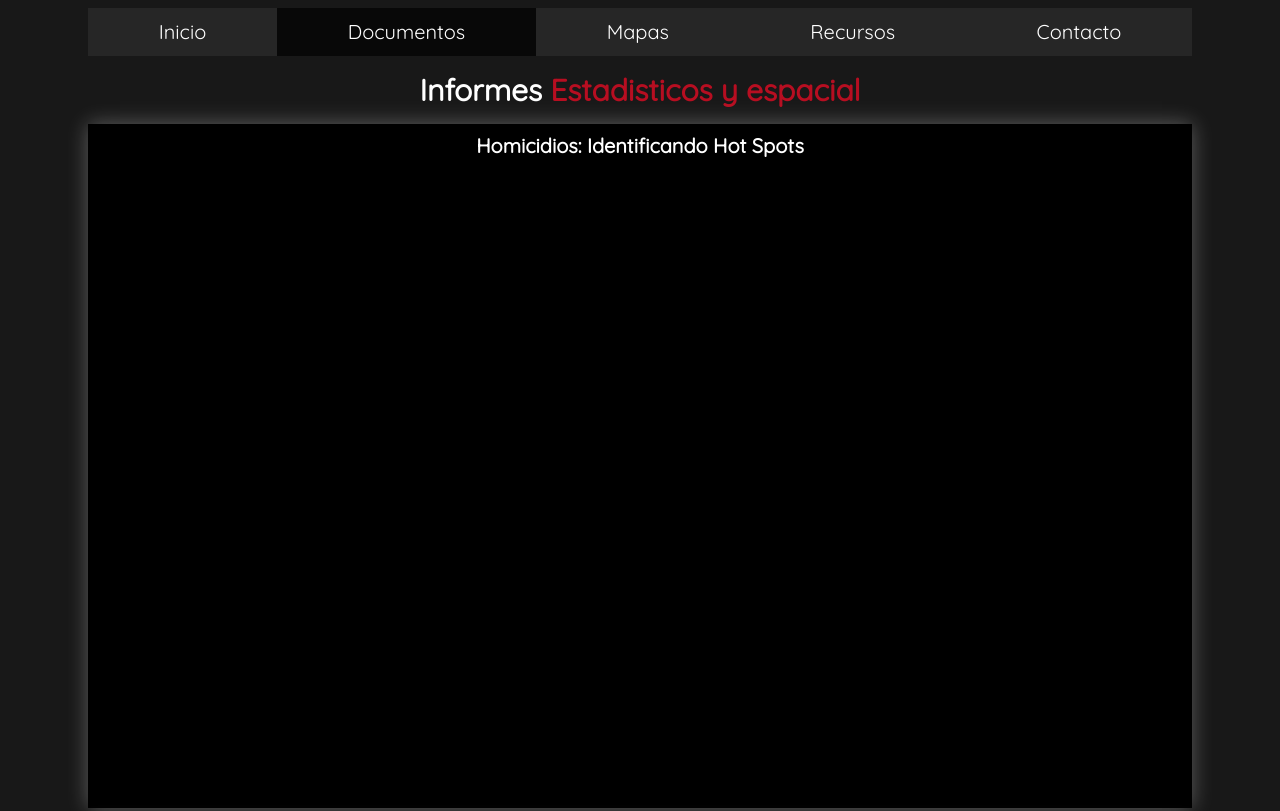
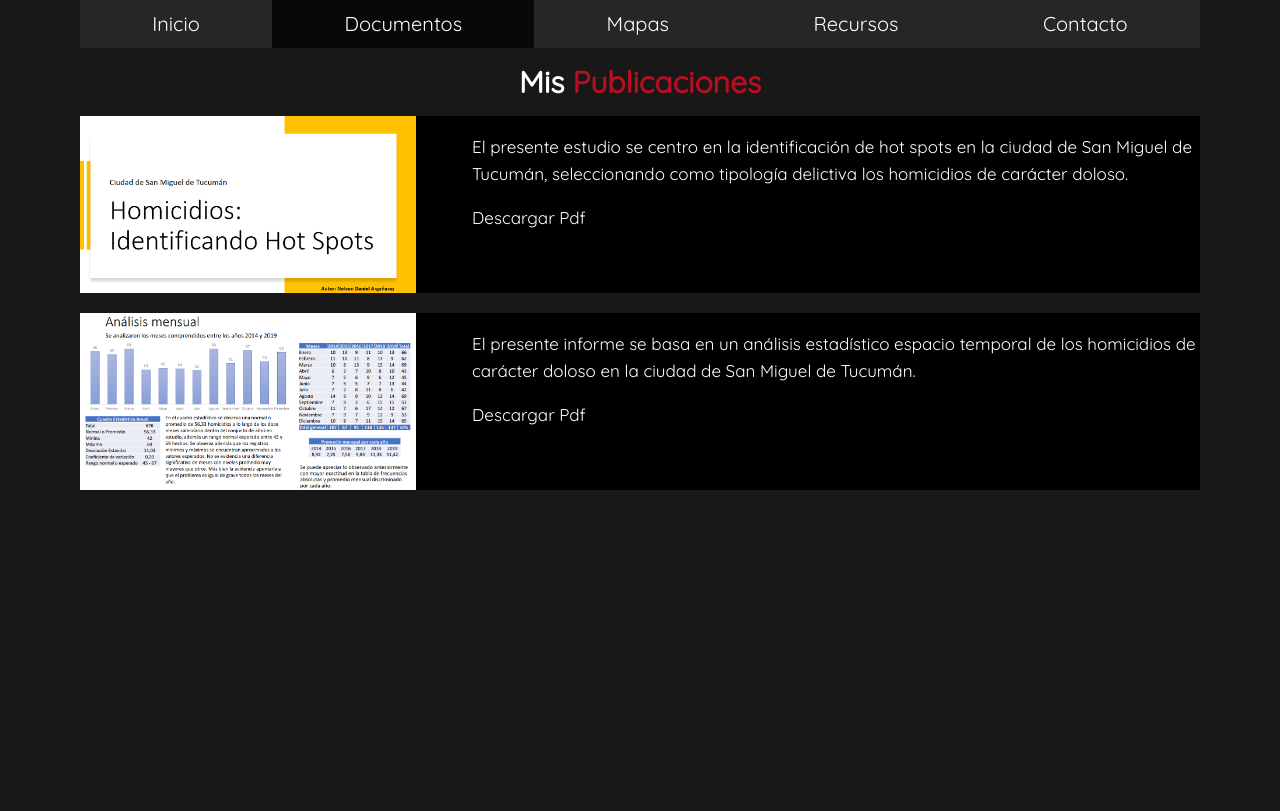
Before and after one commit to nelsonarg34/Homicidios-FrontEnd, a plain HTML site: page documentos.html in a window 1280 px wide. Shown: the top 811 px of the page. Drawn offline with Linux system fonts and the light colour scheme.

Commit message:
Cambios 14/5/2021
Cambios en sección documentos

```diff
--- a/CSS/documentos.css
+++ b/CSS/documentos.css
@@ -1,3 +1,4 @@
+
 .documentos {
 	background: hsl(0, 0%, 3%);
 }
--- a/CSS/styles.css
+++ b/CSS/styles.css
@@ -12,7 +12,7 @@ body {
     line-height: 1.6;
     font-family: 'Quicksand', sans-serif;
     font-size: 2rem;
-    padding: 0 1.5em;
+    margin:0;
 }
 
 ul {
@@ -32,9 +32,6 @@ ul {
 }
 
 /*FORMULARIO DE CONTACTO*/
-.contact-wrapper {
-    box-shadow: 0 0 20px 0 rgba(255, 255, 255, .3);
-}
 
 .contact-wrapper > * {
     padding: 1em;
@@ -121,14 +118,13 @@ ul {
     }
 }
 
-/*MENU PRINCIPAL*/
+/******MENU PRINCIPAL******/
 .menu ul{
 	list-style-type: none;
 	padding: 0;
 	margin:0;
 	background: hsl(0, 0%, 15%);
 }
-
 
 .menu li a {
 	display: block;
@@ -142,21 +138,10 @@ ul {
     color: red;
 }
 
- /*De aca para abajo Flexbox parte dos de la clase*/
- .menu-simple ul{
- 	display: flex;  /*este display nos premite trabajar con cajas flexibles*/
- 			/*vemos como se ve igual que si hubieramos puesto display inline*/
- 		/*la diferencia son las propiedades que les podemos agregar*/
- 	flex-wrap: wrap;/*le decimos que si no hay suficiente espacio se arme una linea abajo
- 	        tambien...es lo que seria responsive
- 	        con esto ocupa siempre el ancho de la pantalla
- 	        genera una segunda linea de botones abajo o tercera*/
- 	justify-content:space-between;/*distribuye para adentro , no alrededor , pero sigue habiendo espacio entre botones*/
- 	/*el justifi content alinea por defecto con Flex-start , o sea , los alinea de izquiera a derecha*/
- 	/*si hubiera puesto un float a la derecha los botones quedan a reves...inicio queda contra la derecha*/
-    /* flex-end;/*tira los botones a la derecha sin modificar orden*/
- 	/*center;/*Lo centra pero deja espacio sobrante*/
- 	/*space-around;/*agrega un espacio para afuera pero deja margenes*/
+.menu-simple ul{
+ 	display: flex;
+ 	flex-wrap: wrap;
+ 	justify-content:space-between;
  }
 
 /*Como hago para que no me quede espacio entre botones?*/
@@ -176,9 +161,7 @@ ul {
     height: 680px;
     color:#000;
     border: #000 solid 2px;
-    box-shadow: 0 0 20px 0 rgba(255, 255, 255, .3);
-
- }
+}
 
  #map > * {
     padding: 1em;
@@ -205,41 +188,23 @@ ul {
 	fill-opacity: 1.0;
 }
 
-
-
-
+/******MAPAS*****/
 
 .tarjeta{
 	background: black;
 	margin-bottom: 1em;
-	width: 33%;/****1******agrego un valor porcentual ,para que las cajas se acomoden en
-	3 columnas...Como ninguna tiene alto , el alto se determina automaticamente
-	de acuerdo a su contenido*/
-	/*float: left;/*No Usar!!!!este podria ser una manera de arreglarlo , pero queda mal
-	No usar esto porque queda distinto el contenido de las cajas*/
-	/*podria arreglarlo con un alto fijo .. pero puede que no sea suficiente a veces*/
-	/*algunos usan javascript ... pero es mas codigo y usa posiciones absolutas , cosa
-	que molestaria mucho al responsive*/
-    box-shadow: 0 0 20px 0 rgba(255, 255, 255, .3);
+	width: 33%;
 }
 
-
-/****2****Agrego esta clase para usar FLEXBOX!!!!*/
 .cards{
-	display: flex;/*acomoda todo horizontal pero modifica los anchos automaticamente
-	para que todos entren en la pantalla--PERO AJUSTO EL ALTO!!*/
-	flex-wrap: wrap;/*ajusta los tamanios al ancho que le habiamos indicado 33%*/
-	justify-content: space-between;/*para que el 1% que me sobra (use 33%) se distribuya
-	hacia adentro----con space-arraund nos tiraria 0.5 al margen izquierdo y 0.5
-	al margen derecho*/
-	/*si quiero un espacio mas grande entre tarjetas , achico el 33% , y como
-	sobra un poco mas tiene mas espacio de separacion*/
+	display: flex;
+	flex-wrap: wrap;
+	justify-content: space-between;
 }
 
 .tarjeta a{
 	color: white;
 	text-decoration: none;
-
 }
 
 .tarjeta h4{
@@ -249,14 +214,14 @@ ul {
 }
 
 .tarjeta a:hover{
-	box-shadow: 3px 3px 8px hsl(0, 0%, 70%);
-    background: hsl(0, 0%, 15%);
+	background: hsl(0, 0%, 15%);
     color: red;
 }
 
 .tarjeta-content a{
 	margin-top: .3em;
 	margin-bottom: .3em;
+    transition: 0.8s;
 }
 
 .tarjeta-content p{
@@ -274,23 +239,60 @@ img{
 	height: auto;
 }
 
-iframe{
-	display: block;
+figure{
 	margin: 0;
-	border:0;
-	width: 100%;
-	height: 640px;
 }
 
-.tarjeta-pdf{
-	background: black;
-	margin-bottom: 1em;
-	width: 100%;
-    box-shadow: 0 0 20px 0 rgba(255, 255, 255, .3);
+.footer{
+    display: block;
+    background: hsl(0, 0%, 15%);
+    padding: 0;
 }
 
-.tarjeta-pdf h4{
-	text-align: center;
-	margin-top: .3em;
+.footer h4{
+    margin-top: .3em;
 	margin-bottom: .3em;
 }
+
+.footer a{
+    color: #fff;
+    text-decoration: none;
+}
+
+/******DOCUMENTOS******/
+.docuflex-container{
+    display: flex;
+    margin-bottom: 1em;
+    justify-content: space-between;
+    background: black;
+    width: 100%;
+}
+
+.docuflex-container .descripcion{
+    width: 65%;
+}
+
+.docuflex-container .imagen{
+    width: 30%;
+}
+
+.docuflex-container .descripcion{
+    font-size: 85%;
+}
+
+.docuflex-container a{
+    color: white;
+	text-decoration: none;
+    transition: 0.8s;
+}
+
+.docuflex-container a:hover{
+    background: hsl(0, 0%, 25%);
+    color: red;
+}
+
+@media (max-width: 800px) {
+    .docuflex-container{
+        flex-direction: column;
+    }
+}
--- a/documentos.html
+++ b/documentos.html
@@ -5,8 +5,10 @@
     <meta name="viewport" content="width=device-width, initial-scale=1.0">
     <meta http-equiv="X-UA-Compatible" content="ie=edge">
     <title>Documentos</title>
-    <link rel="stylesheet" href="CSS/styles.css">
+	<link rel="stylesheet" href="CSS/styles.css">
     <link rel="stylesheet" href="CSS/documentos.css">
+
+
 
     <!-- GOOGLE FONTs -->
     <link href="https://fonts.googleapis.com/css?family=Quicksand" rel="stylesheet">
@@ -15,6 +17,8 @@
 
     <!-- ANIMATE CSS -->
     <link rel="stylesheet" href="CSS/animate.min.css">
+
+
 </head>
 <body>
     <div class="conteiner-flex">
@@ -35,31 +39,31 @@
 	</div>
 
     <main>
-        <h1 class="logo">Informes <span>Estadisticos y espacial</span></h1>
-        <section class="cards">
+        <h1 class="logo">Mis <span>Publicaciones</span></h1>
 
-			<article class="tarjeta-pdf">
-                    <h4>Homicidios: Identificando Hot Spots</h4>
-              		<figure>
-						<iframe src="Pdf/Homicidios_HotSpots.pdf">
-                        </iframe>
-					</figure>
-			</article>
-
+		<section class="docuflex-container">
+			<div class="imagen">
+				<img src="img/Informe_hom_1.png" alt="">
+			</div>
+			<div class="descripcion">
+				<p>El presente estudio se centro en la identificación de hot spots en la
+					ciudad de San Miguel de Tucumán, seleccionando como tipología
+					delictiva los homicidios de carácter doloso.</p>
+				<a href="Pdf/Homicidios_HotSpots.pdf" target="_blank">Descargar Pdf</a>
+			</div>
 		</section>
-
-		<section class="cards">
-
-			<article class="tarjeta-pdf">
-                    <h4>Homicidios: Análisis estadístico y espacial</h4>
-              		<figure>
-						<iframe src="Pdf/Presentación Homicidios 2014-feb2020.pdf">
-                        </iframe>
-					</figure>
-			</article>
-
+		<section class="docuflex-container">
+			<div class="imagen">
+				<img src="img/Informe_hom_2.png" alt="">
+			</div>
+			<div class="descripcion">
+				<p>El presente informe se basa en un análisis estadístico espacio temporal de
+					los homicidios de carácter doloso en la
+					ciudad de San Miguel de Tucumán.</p>
+				<a href="Pdf/Presentación Homicidios 2014-feb2020.pdf" target="_blank">Descargar Pdf</a>
+			</div>
 		</section>
-    </main>
+	</main>
 
     <footer>
 
```
Also changed, not shown: index.html (+5 -2 lines), mapas.html (+2 -0 lines), recursos.html (+46 -3 lines), CSS/recursos.css (line endings or trailing spaces), img/Informe_hom_1.png (added), img/Informe_hom_2.png (added).
